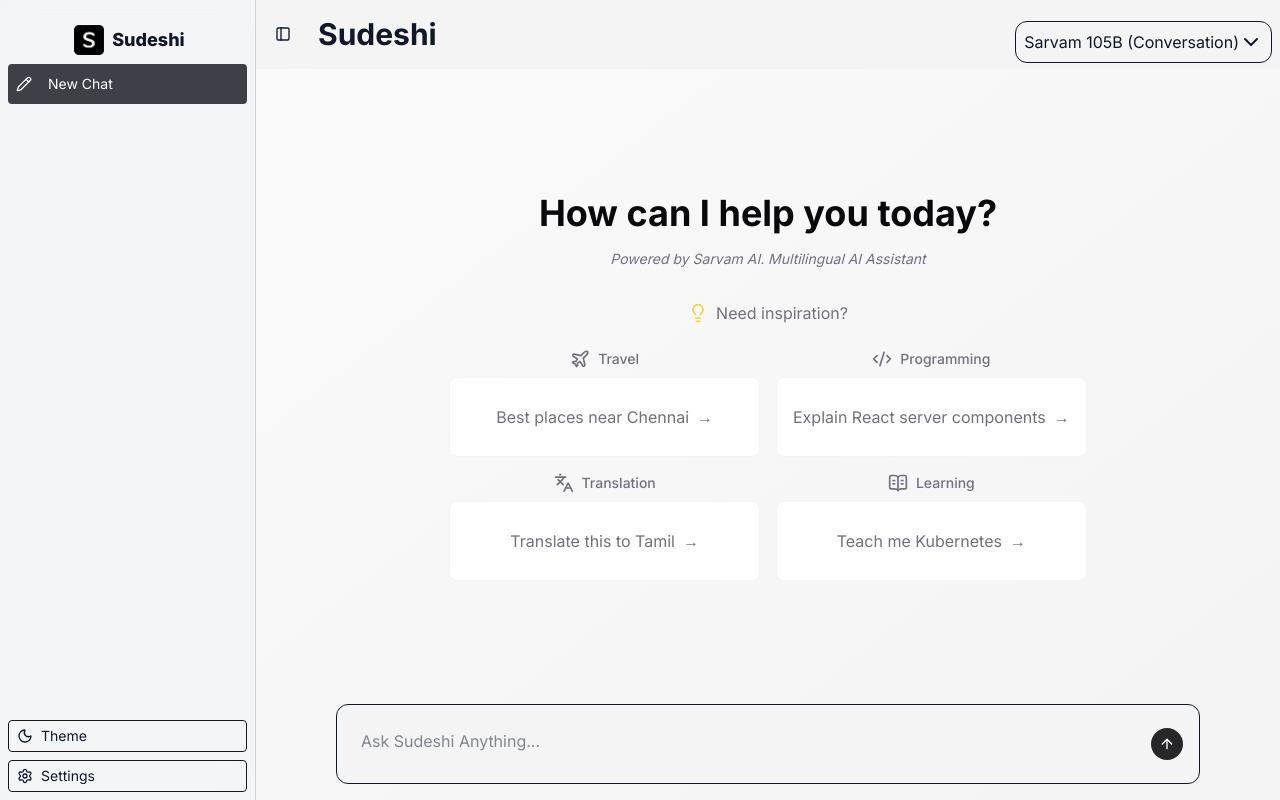
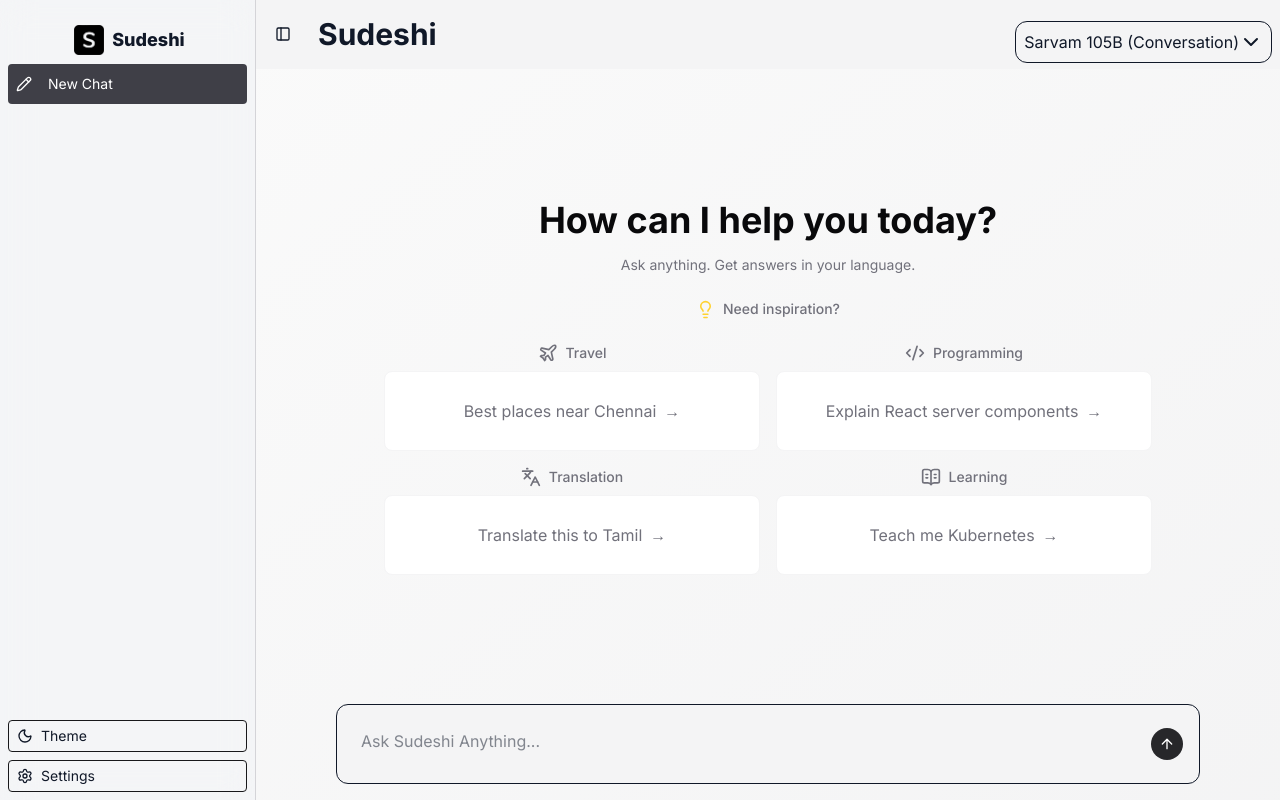
Before and after one commit to sriram23/sudeshi-ai-chat, a Next.js app: page / in a window 1280 px wide. Built offline with nearby package versions, Linux system fonts and the light colour scheme.

Commit message:
Enhance GuideComponent layout and styling; update default campaign subtitle

```diff
--- a/app/features/chat/components/GuideComponent.tsx
+++ b/app/features/chat/components/GuideComponent.tsx
@@ -9,83 +9,105 @@ const GuideComponent = ({
     campaign: Campaign;
 }) => {
     return (
-        <div className="p-4">
+        <div className="w-full px-3 py-4 sm:px-4 sm:py-6">
+            <div className="w-full max-w-3xl mx-auto">
                 {campaign.badge && (
                     <div className="flex items-center justify-center gap-2 mb-3">
-                    <span className="h-1 w-6 rounded-full bg-[#FF9933]" />
+                        <span className="h-1 w-5 sm:w-6 rounded-full bg-[#FF9933]" />
 
-                    <span className="text-xs font-medium tracking-[0.18em] text-zinc-500 dark:text-zinc-400">
+                        <span className="text-[10px] sm:text-xs font-medium uppercase tracking-[0.14em] sm:tracking-[0.18em] text-zinc-500 dark:text-zinc-400 text-center">
                             {campaign.badge}
                         </span>
 
-                    <span className="h-1 w-6 rounded-full bg-[#138808]" />
+                        <span className="h-1 w-5 sm:w-6 rounded-full bg-[#138808]" />
                     </div>
                 )}
 
-            <h1 className="text-4xl font-bold mb-4 text-center text-zinc-950 dark:text-white">
+                <h1 className="text-3xl sm:text-4xl font-bold leading-tight text-center text-zinc-950 dark:text-white">
                     {campaign.title}
                 </h1>
 
-            <p className="text-sm text-center text-zinc-500 dark:text-zinc-400 mb-4 italic">
+                <p className="mt-3 text-xs sm:text-sm text-center text-zinc-500 dark:text-zinc-400">
                     {campaign.subtitle}
                 </p>
 
-            <div className="flex justify-center my-4">
+                {campaign.visual && (
+                    <div className="flex justify-center my-5 sm:my-6 overflow-hidden">
                         {campaign.visual}
                     </div>
+                )}
 
-            <p className="text-center flex items-center justify-center mb-6 text-zinc-500 dark:text-zinc-400">
-                <span className="text-amber-300">
-                    <Lightbulb size={20} />
+                <div className="flex items-center justify-center gap-2 mt-5 sm:mt-6 mb-5 sm:mb-6 text-sm font-medium text-zinc-500 dark:text-zinc-400">
+                    <Lightbulb
+                        size={19}
+                        className="shrink-0 text-amber-300"
+                    />
+
+                    <span>{campaign.inspirationLabel}</span>
+                </div>
+
+                <div className="grid grid-cols-2 gap-3 sm:gap-4">
+                    {campaign.prompts.map((item) => (
+                        <div key={item.id} className="min-w-0">
+                            <div className="flex items-center justify-center gap-1.5 sm:gap-2 mb-2 text-xs sm:text-sm font-medium text-zinc-500 dark:text-zinc-300">
+                                <span className="shrink-0">
+                                    {item.icon}
                                 </span>
 
-                <span className="ml-2">
-                    {campaign.inspirationLabel}
-                </span>
-            </p>
-
-            <div className="grid grid-cols-2 gap-4 max-w-4xl mx-auto">
-                {campaign.prompts.map((item) => (
-                    <div key={item.id}>
-                        <div className="flex items-center justify-center gap-2 mb-2 text-zinc-500 dark:text-zinc-300">
-                            {item.icon}
-
-                            <span className="text-sm font-medium">
+                                <span className="truncate">
                                     {item.category}
                                 </span>
                             </div>
 
                             <button
+                                type="button"
                                 aria-label={item.prompt}
                                 className="
                                     group
                                     w-full
-                                min-h-20
-                                px-4 py-4
+                                    min-h-16 sm:min-h-20
+                                    px-2.5 sm:px-4
+                                    py-3 sm:py-4
                                     flex items-center justify-center
+                                    rounded-lg
                                     bg-white
                                     border border-zinc-100
-                                rounded-lg
+                                    text-xs sm:text-sm md:text-base
+                                    leading-relaxed
                                     text-zinc-500
+                                    transition-all duration-200 ease-out
+                                    hover:bg-zinc-50
+                                    hover:border-zinc-200
+                                    hover:shadow-sm
+                                    active:scale-[0.99]
+                                    focus:outline-none
+                                    focus-visible:ring-2
+                                    focus-visible:ring-zinc-400
+                                    focus-visible:ring-offset-2
                                     dark:bg-zinc-900
                                     dark:border-zinc-800
                                     dark:text-zinc-300
-                                hover:border-zinc-200
-                                hover:shadow-sm
+                                    dark:hover:bg-zinc-800/80
                                     dark:hover:border-zinc-700
-                                transition-all duration-200
-                                focus:outline-none
-                                focus-visible:ring-2
-                                focus-visible:ring-zinc-400
                                     dark:focus-visible:ring-zinc-600
+                                    dark:focus-visible:ring-offset-zinc-950
                                 "
                                 onClick={() => onMessageSend(item.prompt)}
                             >
-                            <span className="text-sm md:text-base">
+                                <span className="min-w-0">
                                     {item.prompt}
                                 </span>
 
-                            <span className="ml-2 inline-block transition-transform duration-200 group-hover:translate-x-1">
+                                <span
+                                    aria-hidden="true"
+                                    className="
+                                        ml-1.5 sm:ml-2
+                                        shrink-0
+                                        inline-block
+                                        transition-transform duration-200 ease-out
+                                        group-hover:translate-x-1
+                                    "
+                                >
                                     →
                                 </span>
                             </button>
@@ -93,6 +115,7 @@ const GuideComponent = ({
                     ))}
                 </div>
             </div>
+        </div>
     );
 };
 
--- a/app/features/chat/utils/campaigns/default.tsx
+++ b/app/features/chat/utils/campaigns/default.tsx
@@ -10,11 +10,10 @@ import type { Campaign } from "@/app/features/chat/types/campaign.types";
 export const defaultCampaign: Campaign = {
     id: "default",
 
-
     title: "How can I help you today?",
 
     subtitle:
-        "Powered by Sarvam AI. Multilingual AI Assistant",
+        "Ask anything. Get answers in your language.",
 
     inspirationLabel: "Need inspiration?",
 
```
Lines whose indentation alone changed are shown as unchanged.
